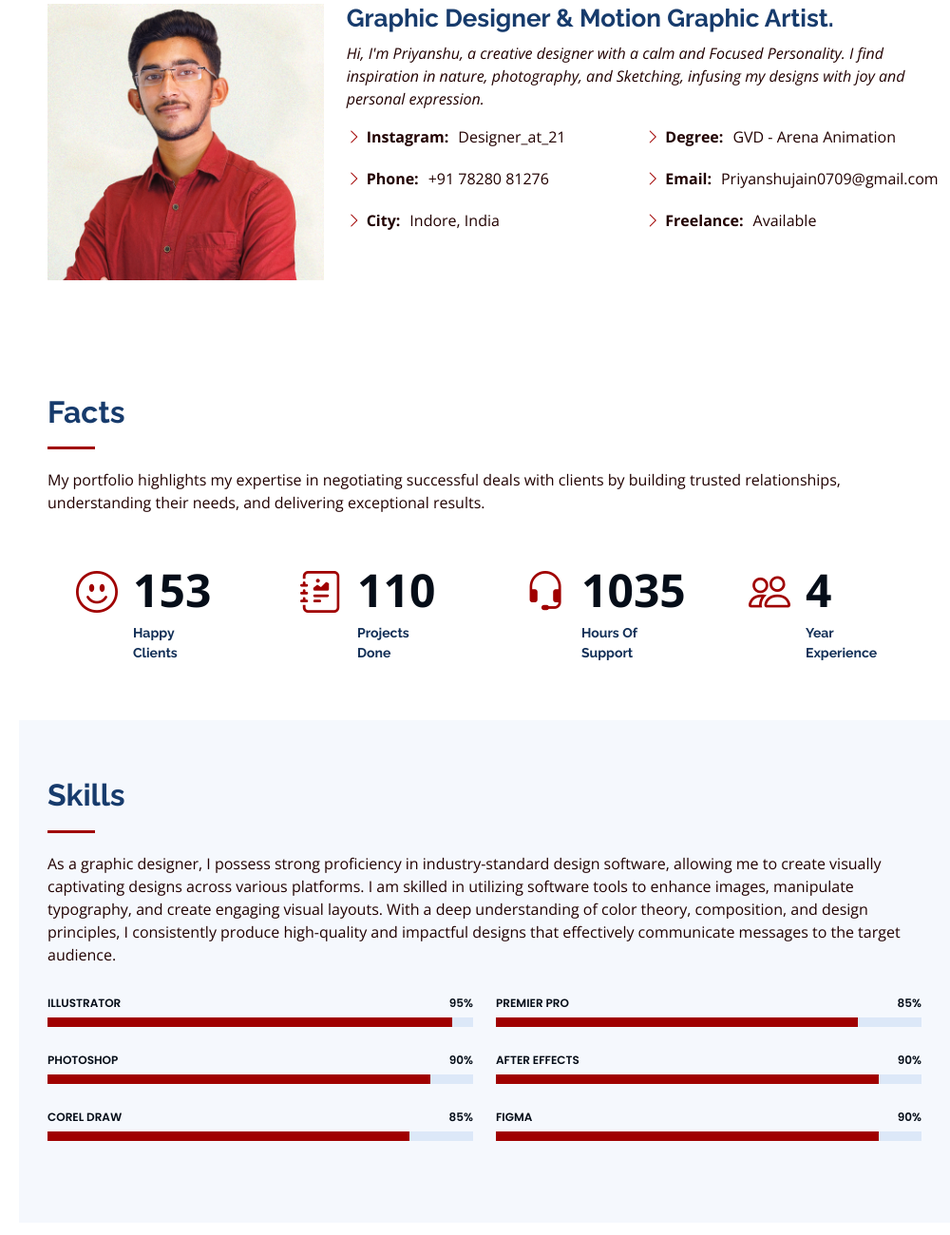
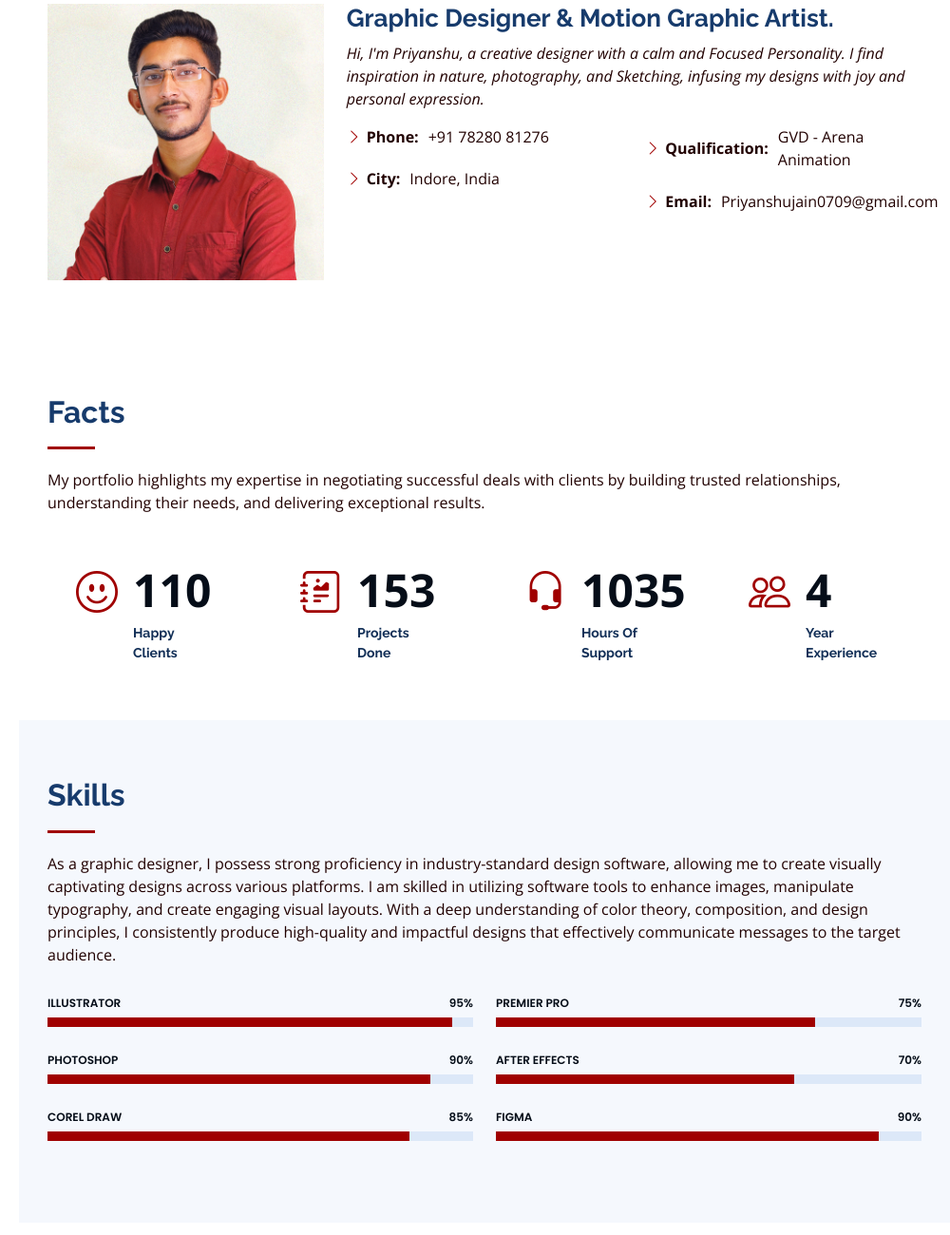
Before and after one commit to PriyanshuJain0709/Priyanshujain.github.io, a plain HTML site: page index.html in a window 1280 px wide. Shown: the part 1060-2360 px from the top of the page at 95% size, without its empty margins (280-1280 px from the left). Drawn offline with nearby package versions, Linux system fonts and the light colour scheme.

Commit message:
Update index 2.html

```diff
--- a/index.html
+++ b/index.html
@@ -96,16 +96,14 @@
             <div class="row">
               <div class="col-lg-6">
                 <ul>
-                  <li><i class="bi bi-chevron-right"></i> <strong>Instagram:</strong> <span>Designer_at_21</span></li>
                   <li><i class="bi bi-chevron-right"></i> <strong>Phone:</strong> <span>+91 78280 81276</span></li>
                   <li><i class="bi bi-chevron-right"></i> <strong>City:</strong> <span>Indore, India</span></li>
                 </ul>
               </div>
               <div class="col-lg-6">
                 <ul>
-                  <li><i class="bi bi-chevron-right"></i> <strong>Degree:</strong> <span>GVD - Arena Animation</span></li>
+                  <li><i class="bi bi-chevron-right"></i> <strong>Qualification:</strong> <span>GVD - Arena Animation</span></li>
                   <li><i class="bi bi-chevron-right"></i> <strong>Email:</strong> <span>Priyanshujain0709@gmail.com</span></li>
-                  <li><i class="bi bi-chevron-right"></i> <strong>Freelance:</strong> <span>Available</span></li>
                 </ul>
               </div>
             </div>
@@ -130,7 +128,7 @@
           <div class="col-lg-3 col-md-6 d-md-flex align-items-md-stretch" data-aos="fade-up">
             <div class="count-box">
               <i class="bi bi-emoji-smile"></i>
-              <span data-purecounter-start="0" data-purecounter-end="153" data-purecounter-duration="1" class="purecounter"></span>
+              <span data-purecounter-start="0" data-purecounter-end="110" data-purecounter-duration="1" class="purecounter"></span>
               <p><strong>Happy Clients</strong></p>
             </div>
           </div>
@@ -138,7 +136,7 @@
           <div class="col-lg-3 col-md-6 d-md-flex align-items-md-stretch" data-aos="fade-up" data-aos-delay="100">
             <div class="count-box">
               <i class="bi bi-journal-richtext"></i>
-              <span data-purecounter-start="0" data-purecounter-end="110" data-purecounter-duration="1" class="purecounter"></span>
+              <span data-purecounter-start="0" data-purecounter-end="153" data-purecounter-duration="1" class="purecounter"></span>
               <p><strong>Projects Done</strong></p>
             </div>
           </div>
@@ -203,16 +201,16 @@
           <div class="col-lg-6" data-aos="fade-up" data-aos-delay="100">
 
             <div class="progress">
-              <span class="skill">Premier Pro <i class="val">85%</i></span>
+              <span class="skill">Premier Pro <i class="val">75%</i></span>
               <div class="progress-bar-wrap">
-                <div class="progress-bar" role="progressbar" aria-valuenow="85" aria-valuemin="0" aria-valuemax="100"></div>
+                <div class="progress-bar" role="progressbar" aria-valuenow="75" aria-valuemin="0" aria-valuemax="100"></div>
               </div>
             </div>
 
             <div class="progress">
-              <span class="skill">After Effects <i class="val">90%</i></span>
+              <span class="skill">After Effects <i class="val">70%</i></span>
               <div class="progress-bar-wrap">
-                <div class="progress-bar" role="progressbar" aria-valuenow="90" aria-valuemin="0" aria-valuemax="100"></div>
+                <div class="progress-bar" role="progressbar" aria-valuenow="70" aria-valuemin="0" aria-valuemax="100"></div>
               </div>
             </div>
 
@@ -253,7 +251,7 @@
               </ul>
             </div>
 
-            <h3 class="resume-title">Education</h3>
+            <h3 class="resume-title">Qualifications</h3>
             <div class="resume-item">
               <h4>Diploma in Graphic &amp; Visual Design</h4>
               <h5>2022 - 2023</h5>
@@ -443,7 +441,8 @@
                 </p>
                 <img src="assets/img/testimonials/testimonials-1.jpg" class="testimonial-img" alt="">
                 <h3>Shreya Billore</h3>
-                <h4>Ceo</h4>
+                <h4>CEO</h4>
+                <h4>MBA CHAI WALA</h4>
               </div>
             </div><!-- End testimonial item -->
 
@@ -456,7 +455,8 @@
                 </p>
                 <img src="assets/img/testimonials/testimonials-2.jpg" class="testimonial-img" alt="">
                 <h3>Nitesh Patel</h3>
-                <h4>Founder</h4>
+                <h4>Founder & CEO</h4>
+                <h4>51 Digital Media</h4>
               </div>
             </div><!-- End testimonial item -->
 
```
